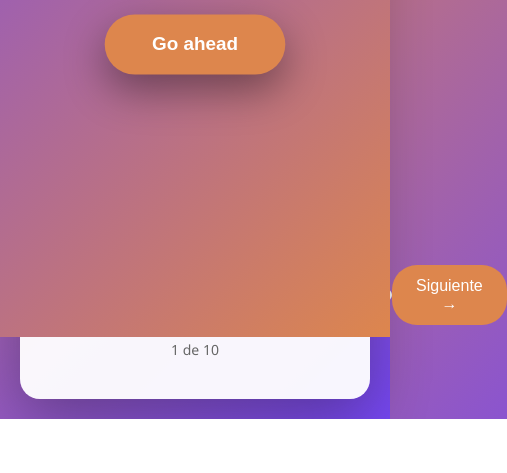
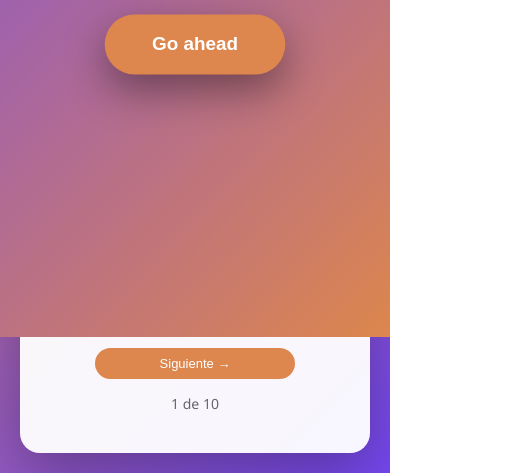
Before and after one commit to Angel-pg8/FlorenceCristmasGift, a plain HTML site: page index.html in a window 390 px wide. Shown: the part 507-980 px from the top of the page, 507 px wide, since content can reach past the window. Before the commit the page ends 926 px from the top, so only its background shows below. Drawn offline with Linux system fonts and the light colour scheme.

Commit message:
Enhance mobile responsiveness and layout adjustments
Adjusted styles for mobile responsiveness and improved layout.

```diff
--- a/index.html
+++ b/index.html
@@ -2,9 +2,121 @@
 <html lang="es">
 <head>
     <meta charset="UTF-8">
-    <meta name="viewport" content="width=device-width, initial-scale=1.0">
+    <meta name="viewport" content="width=device-width, initial-scale=1.0, maximum-scale=1.0, user-scalable=no">
     <title>Momentos Especiales</title>
     <style>
+html, body {
+    overflow-x: hidden;
+    width: 100%;
+}
+
+body {
+    padding: 10px; /* Reducir padding en general */
+}
+
+/* Ajustar contenedor del carrusel para móviles */
+.carousel-container {
+    width: 100%;
+    max-width: 600px;
+    background: rgba(255, 255, 255, 0.95);
+    border-radius: 20px;
+    padding: 20px; /* Reducir padding */
+    box-shadow: 0 20px 60px rgba(0, 0, 0, 0.3);
+}
+
+/* Ajustar controles para que quepan en móviles */
+.controls {
+    display: flex;
+    justify-content: space-between;
+    align-items: center;
+    margin-top: 20px;
+    gap: 10px; /* Espacio entre elementos */
+    flex-wrap: wrap; /* Permitir que se apilen si es necesario */
+}
+
+/* Botones más pequeños en móviles */
+.controls button {
+    padding: 10px 16px;
+    font-size: 14px;
+    flex-shrink: 0; /* Evitar que se compriman */
+    white-space: nowrap; /* Evitar que el texto se parta */
+}
+
+/* Dots en el centro con espacio adecuado */
+.dots {
+    display: flex;
+    gap: 8px;
+    flex: 1;
+    justify-content: center;
+    min-width: 0; /* Permitir que se comprima si es necesario */
+}
+
+/* Ajustes específicos para pantallas pequeñas */
+@media (max-width: 600px) {
+    body {
+        padding: 5px;
+    }
+
+    .carousel-container {
+        padding: 15px;
+        border-radius: 15px;
+    }
+
+    .slide {
+        padding: 20px 10px;
+    }
+
+    .slide img {
+        max-width: 100%;
+        height: 250px; /* Reducir altura en móviles */
+    }
+
+    .slide h2 {
+        font-size: 20px;
+    }
+
+    .slide p {
+        font-size: 14px;
+    }
+
+    /* Hacer botones aún más compactos */
+    .controls button {
+        padding: 8px 12px;
+        font-size: 13px;
+    }
+
+    /* Reducir tamaño de dots */
+    .dot {
+        width: 10px;
+        height: 10px;
+    }
+
+    .dot.active {
+        width: 24px;
+    }
+
+    .counter {
+        font-size: 12px;
+    }
+}
+
+/* Para pantallas muy pequeñas (menos de 400px) */
+@media (max-width: 400px) {
+    .controls {
+        flex-direction: column;
+        gap: 15px;
+    }
+
+    .controls button {
+        width: 100%;
+        max-width: 200px;
+    }
+
+    .dots {
+        order: -1; /* Mover dots arriba de los botones */
+        margin-bottom: 10px;
+    }
+}
 
         /* Pantalla de Inicio */
 .intro-screen {
```
